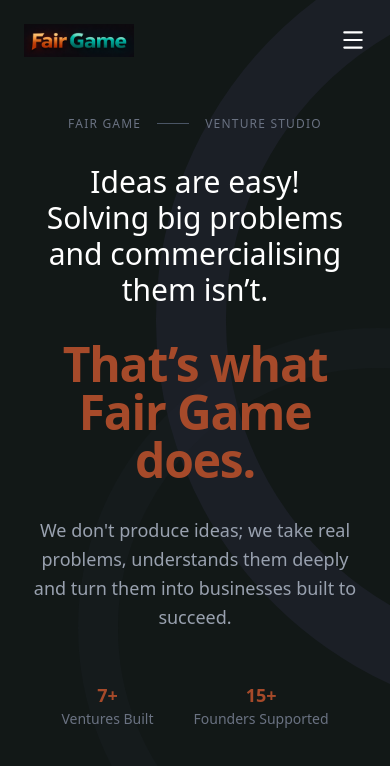
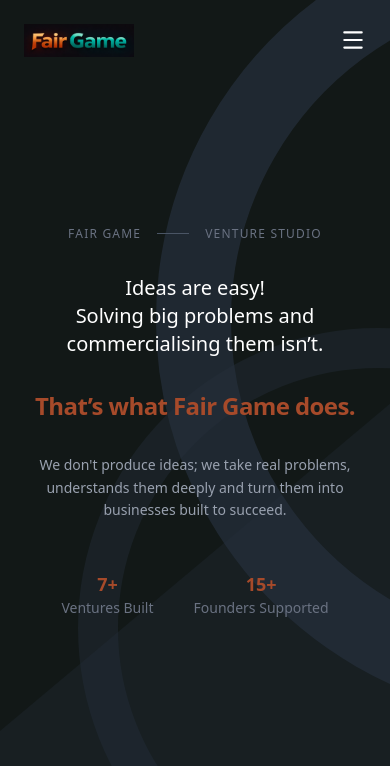
Before and after one commit to olha-kutova-foundprotect/fair-game, a Next.js app: page / in a window 390 px wide. Shown: the top 766 px of the page. Built offline with nearby package versions, Linux system fonts and the light colour scheme.

Commit message:
update home page design

```diff
--- a/src/app/home/page.tsx
+++ b/src/app/home/page.tsx
@@ -12,7 +12,7 @@
 
       {/* FAIR GAME TEXT — DESKTOP ONLY */}
       <div className="pointer-events-none absolute inset-0 z-0 hidden lg:block">
-        <span className="absolute bottom-[-8%] left-[1%] text-[20rem] font-bold text-white/5 leading-none">
+        <span className="absolute bottom-[-8%] left-[1%] text-[20rem] font-bold text-white/3 leading-none">
           FAIR GAME
         </span>
       </div>
@@ -26,13 +26,13 @@
             -top-20
             left-[40%]
             sm:-right-20
-            sm:left-auto
+            sm:left-[53%]
             w-[800px]
             h-[800px]
             rounded-full
-            border-[70px]"
+            border-[75px]"
           style={{
-            borderColor: 'rgba(37, 39, 54, 0.5)',
+            borderColor: 'rgba(38, 48, 61, 0.7)',
             transform: 'rotate(-15deg)',
           }}
         />
@@ -50,7 +50,24 @@
             rounded-full
             border-[40px]"
           style={{
-            borderColor: 'rgba(37, 39, 54, 0.18)',
+            borderColor: 'rgba(38, 48, 61, 0.4)',
+          }}
+        />
+      </div>
+
+      {/* MOBILE DIAGONAL BAND */}
+      <div className="absolute inset-0 pointer-events-none overflow-hidden lg:hidden">
+        <div
+          className="
+      absolute
+      bottom-[-45%]
+      left-[10%]
+      w-[160%]
+      h-[90%]
+      rotate-[50deg]
+    "
+          style={{
+            background: 'rgba(38, 48, 61, 0.3)',
           }}
         />
       </div>
@@ -68,13 +85,13 @@
               <span>Venture Studio</span>
             </div>
 
-            <h1 className="text-3xl fonttracking-tight">
+            <h1 className="text-xl sm:text-3xl fonttracking-tight">
               Ideas are easy! <br />
               <span className="">Solving big problems and commercialising them isn’t.</span>
             </h1>
-            <h2 className="text-5xl font-semibold tracking-tight text-burnt-terracotta">That’s what Fair Game does.</h2>
+            <h2 className="text-2xl sm:text-5xl font-semibold tracking-tight text-burnt-terracotta">That’s what Fair Game does.</h2>
 
-            <p className="text-gray-400 text-lg leading-relaxed max-w-lg">
+            <p className="text-gray-400 text-sm sm:text-xl leading-relaxed max-w-lg">
               We don&#39;t produce ideas; we take real problems, understands them deeply and turn them into businesses built to succeed.
             </p>
 
```
